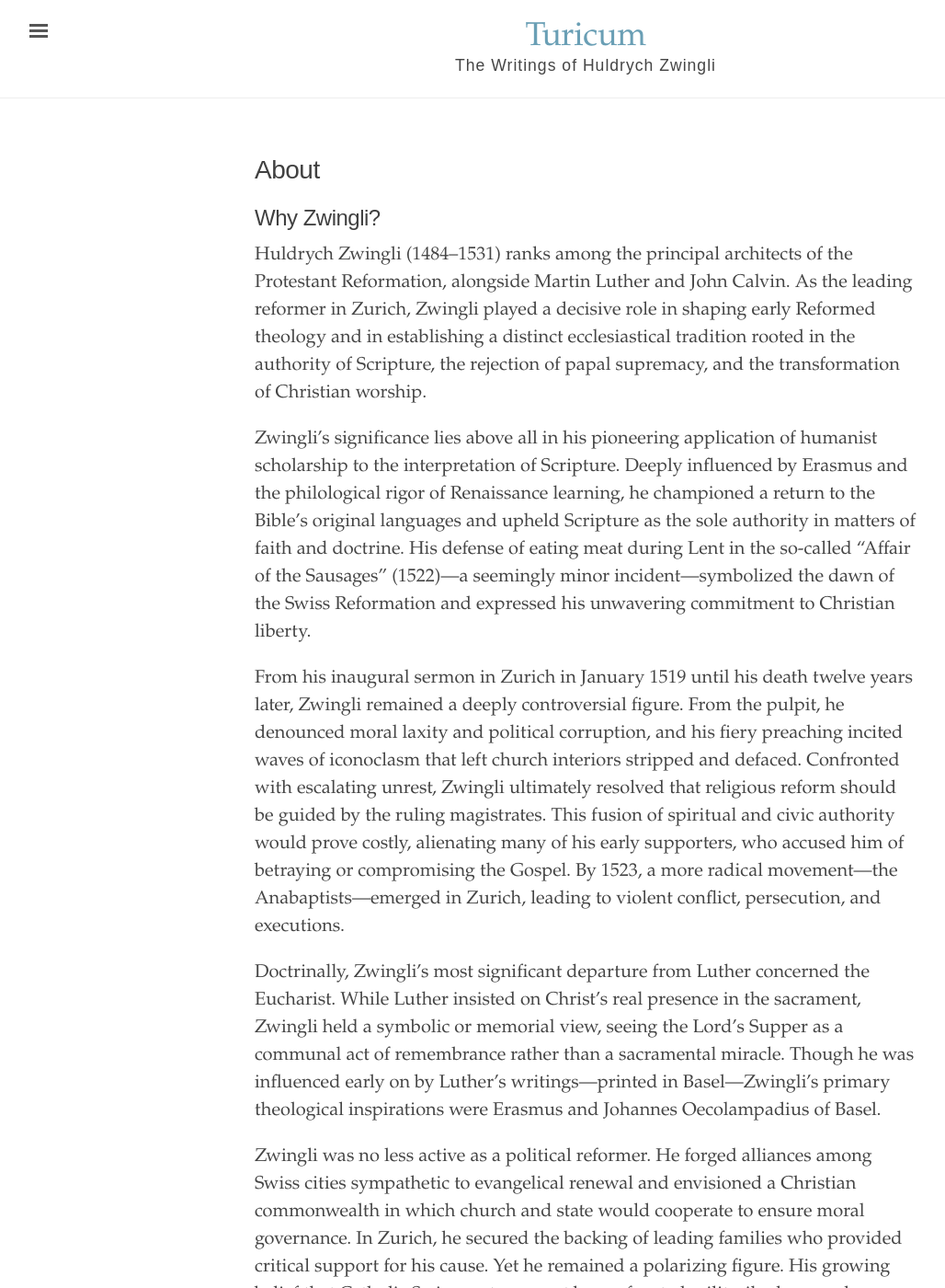
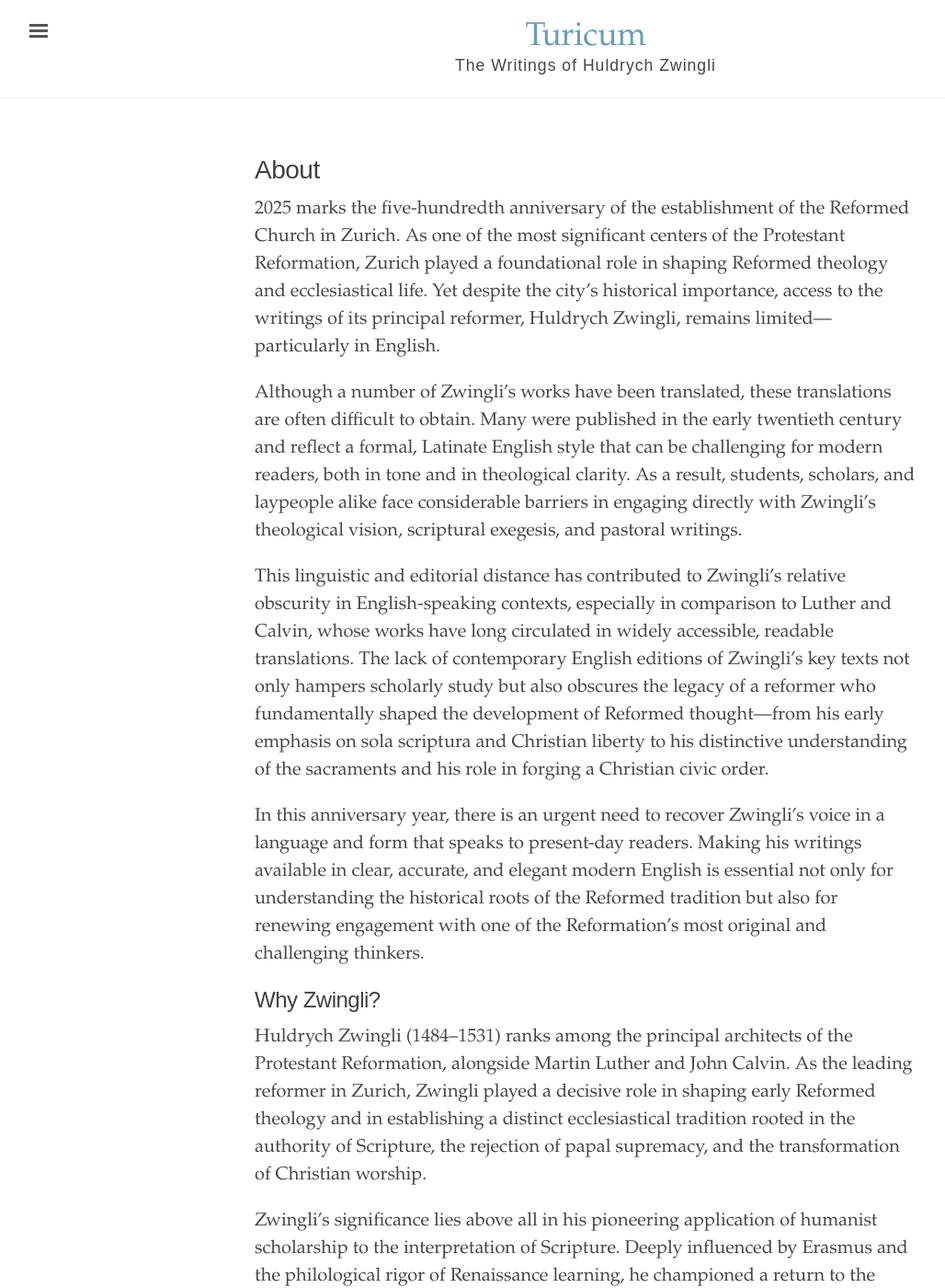
Before and after one commit to turicumzwingli/turicum, a Jekyll site: the page built from about.md, in a window 1280 px wide and 1400 px high. Shown: the whole window at 92% size, without its empty margins (3-1031 px from the left). Built offline with Jekyll 4.4.1, drawn with Linux system fonts in a browser that asks for light colours.

Commit message:
Update about.md to include home page leftover text

```diff
--- a/about.md
+++ b/about.md
@@ -2,6 +2,14 @@
 layout: page
 title: About
 ---
+
+2025 marks the five-hundredth anniversary of the establishment of the Reformed Church in Zurich. As one of the most significant centers of the Protestant Reformation, Zurich played a foundational role in shaping Reformed theology and ecclesiastical life. Yet despite the city's historical importance, access to the writings of its principal reformer, Huldrych Zwingli, remains limited—particularly in English.
+
+Although a number of Zwingli’s works have been translated, these translations are often difficult to obtain. Many were published in the early twentieth century and reflect a formal, Latinate English style that can be challenging for modern readers, both in tone and in theological clarity. As a result, students, scholars, and laypeople alike face considerable barriers in engaging directly with Zwingli’s theological vision, scriptural exegesis, and pastoral writings.
+
+This linguistic and editorial distance has contributed to Zwingli’s relative obscurity in English-speaking contexts, especially in comparison to Luther and Calvin, whose works have long circulated in widely accessible, readable translations. The lack of contemporary English editions of Zwingli’s key texts not only hampers scholarly study but also obscures the legacy of a reformer who fundamentally shaped the development of Reformed thought—from his early emphasis on sola scriptura and Christian liberty to his distinctive understanding of the sacraments and his role in forging a Christian civic order.
+
+In this anniversary year, there is an urgent need to recover Zwingli’s voice in a language and form that speaks to present-day readers. Making his writings available in clear, accurate, and elegant modern English is essential not only for understanding the historical roots of the Reformed tradition but also for renewing engagement with one of the Reformation’s most original and challenging thinkers.
 
 ## Why Zwingli?
 
```
